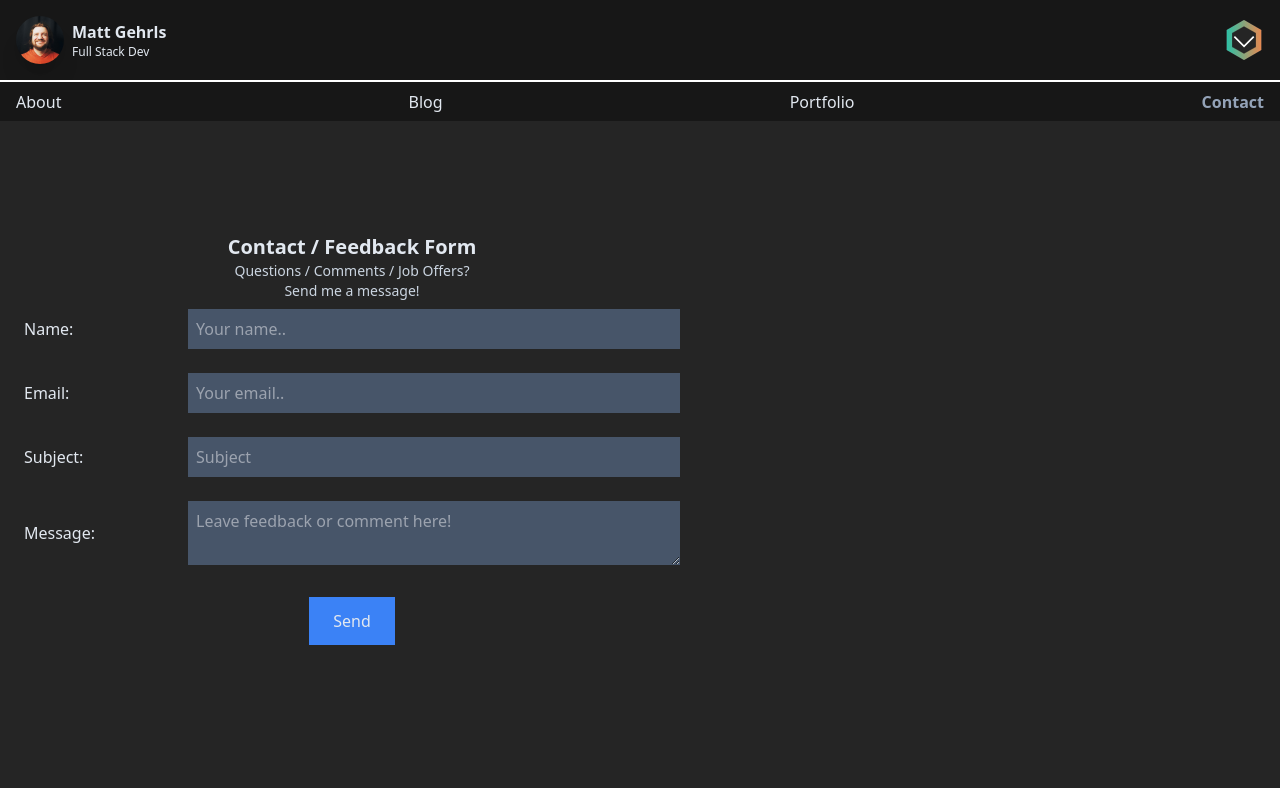
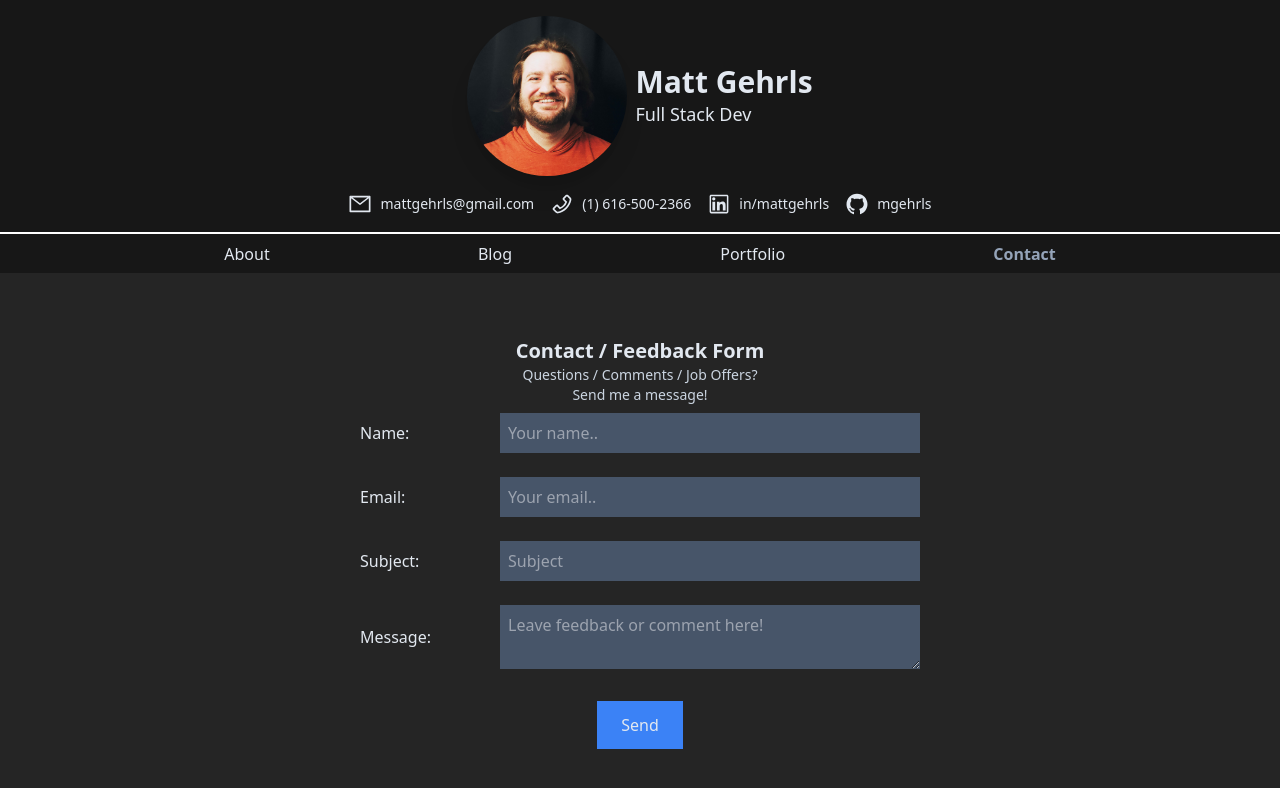
Before and after one commit to mgehrls/mattgehrls, a Next.js app: page /contact in a window 1280 px wide. Shown: the top 788 px of the page. Built offline with nearby package versions, Linux system fonts and the light colour scheme.

Commit message:
mobile refactor complete, header desktop started

```diff
--- a/components/Header.tsx
+++ b/components/Header.tsx
@@ -15,34 +15,53 @@ const divClasses = "flex justify-center items-center text-sm gap-2";
 
 const Header = () => {
   const [showContactInfo, setShowContactInfo] = useState(false);
+  const [hexHover, setHexHover] = useState(false);
 
   return (
-    <div className="w-screen max-w-7xl flex justify-between p-4 border-b border-white">
-      <div>
+    <div className="w-screen flex justify-center items-center">
+      <div className="w-screen max-w-7xl flex lg:flex-col lg:gap-4 justify-between lg:justify-center p-4 border-b border-white">
+        <div className="">
           <div className="flex gap-2 items-center justify-center">
             <Image
-            className="rounded-full shadow-xl w-12"
+              className="rounded-full shadow-xl w-12 lg:w-40"
               alt="Matt Gehrls Headshot"
               src="/images/square_headshot.jpg"
               width={150}
               height={150}
             />
             <div>
-            <h1 className="font-bold">Matt Gehrls</h1>
-            <h3 className="text-xs">Full Stack Dev</h3>
+              <h1 className="font-bold lg:text-3xl">Matt Gehrls</h1>
+              <h3 className="text-xs lg:text-lg">Full Stack Dev</h3>
             </div>
           </div>
         </div>
         <div className="relative flex items-center justify-center">
+          <div className="hidden lg:flex justify-even items-center">
+            <div className="flex gap-4">
+              <Email />
+              <Phone />
+              <LinkedIn />
+              <Github />
+            </div>
+          </div>
           <button
-          className="text-xs transition-all hover:scale-125 focus:scale-125 z-20"
+            className="text-xs z-20 lg:hidden"
+            onMouseEnter={() => {
+              setHexHover(true);
+            }}
+            onMouseLeave={() => {
+              setHexHover(false);
+            }}
             onClick={() => {
               setShowContactInfo(!showContactInfo);
             }}
           >
             <motion.div
               initial={false}
-            animate={{ rotate: showContactInfo ? 180 : 0 }}
+              animate={{
+                rotate: showContactInfo ? 180 : 0,
+                scale: hexHover ? 1.2 : 1,
+              }}
             >
               <Hexagon />
             </motion.div>
@@ -68,6 +87,7 @@ const Header = () => {
               </motion.div>
             )}
           </AnimatePresence>
+        </div>
       </div>
     </div>
   );
--- a/components/LayoutWrapper.tsx
+++ b/components/LayoutWrapper.tsx
@@ -9,7 +9,7 @@ type LayoutWrapperProps = {
 const LayoutWrapper = ({ children }: LayoutWrapperProps) => (
   <>
     <div className="flex flex-col items-center w-screen overflow-x-hidden min-h-screen max-h-screen text-slate-200">
-      <div className="max-w-7xl flex flex-col min-h-screen max-h-screen">
+      <div className="flex flex-col min-h-screen max-h-screen">
         <div
           className="order-1 fixed md:static top-0 left-0 w-full"
           style={{ backgroundColor: "#171717" }}
@@ -22,7 +22,7 @@ const LayoutWrapper = ({ children }: LayoutWrapperProps) => (
         >
           <Navbar />
         </div>
-        <div className="order-2 flex-1 lg:order-3 py-24">
+        <div className="order-2 flex-1 lg:order-3 py-24 md:py-12">
           <AnimatePresence>
             <motion.div
               initial={{ opacity: 0, y: 15 }}
--- a/components/Navbar.tsx
+++ b/components/Navbar.tsx
@@ -14,7 +14,8 @@ const Navbar = () => {
   const path = usePathname();
 
   return (
-    <nav className="flex order-3 lg:order-2 h-10 w-full items-center justify-between p-4 border-t border-white">
+    <div className="w-screen flex justify-center items-center">
+      <nav className="flex max-w-7xl order-3 lg:order-2 h-10 w-full items-center justify-between lg:justify-evenly p-4 border-t border-white">
         {links.map((l) => (
           <li className="list-none" key={l.href}>
             <motion.div whileHover={{ scale: 1.1 }}>
@@ -32,6 +33,7 @@ const Navbar = () => {
           </li>
         ))}
       </nav>
+    </div>
   );
 };
 
--- a/pages/blog/index.tsx
+++ b/pages/blog/index.tsx
@@ -2,7 +2,8 @@ import FitForPublicConsumption from "@/components/blogPosts/FitForPublicConsumpt
 
 export default function Blog() {
   return (
-    <div>
+    <div className="flex justify-center items-center">
+      <div className="max-w-2xl">
         <h1 className="pt-4 pl-4 text-3xl font-bold">Blog</h1>
         <div className="px-4">
           <FitForPublicConsumption />
@@ -17,5 +18,6 @@ export default function Blog() {
           <FitForPublicConsumption />
         </div>
       </div>
+    </div>
   );
 }
--- a/pages/contact/index.tsx
+++ b/pages/contact/index.tsx
@@ -38,9 +38,9 @@ export default function Contact() {
   };
 
   return (
-    <div>
+    <div className="flex justify-center items-center">
       {!submitted ? (
-        <div className="flex flex-col items-center justify-center max-w-2xl w-screen h-full">
+        <div className="flex flex-col items-center justify-center max-w-xl w-screen h-full">
           <h1 className="text-xl font-bold">Contact / Feedback Form</h1>
           <p className="text-slate-300 text-sm w-3/4 text-center">
             Questions / Comments / Job Offers?
--- a/pages/index.tsx
+++ b/pages/index.tsx
@@ -3,7 +3,7 @@ import Image from "next/image";
 export default function Home() {
   return (
     <div className="md:px-4 flex flex-col justify-center items-center gap-4">
-      <h1 className="py-20 text-3xl font-bold text-center">
+      <h1 className="py-20 text-3xl font-bold text-center max-w-sm">
         Dynamic, responsive software w/ the latest tech for web and mobile
       </h1>
       <Image
--- a/pages/portfolio/index.tsx
+++ b/pages/portfolio/index.tsx
@@ -4,10 +4,12 @@ import Navbar from "@/components/Navbar";
 
 export default function Portfolio() {
   return (
-    <div className="w-full p-4">
-      <h1 className="text-3xl font-bold">Portfolio</h1>
-      <hr className="h-1 w-full" />
-      <h3 className="text-xl font-bold">Coming Soon</h3>
+    <div className="flex justify-center items-center">
+      <div className="w-full max-w-7xl p-4">
+        <h1 className="text-3xl font-bold">Portfolio</h1>
+        <hr className="h-1 w-full" />
+        <h3 className="text-xl font-bold">Coming Soon</h3>
+      </div>
     </div>
   );
 }
```
Lines whose indentation alone changed are shown as unchanged.
